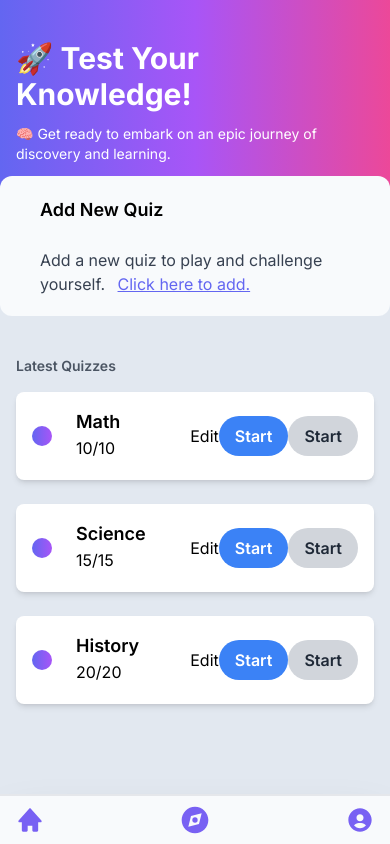
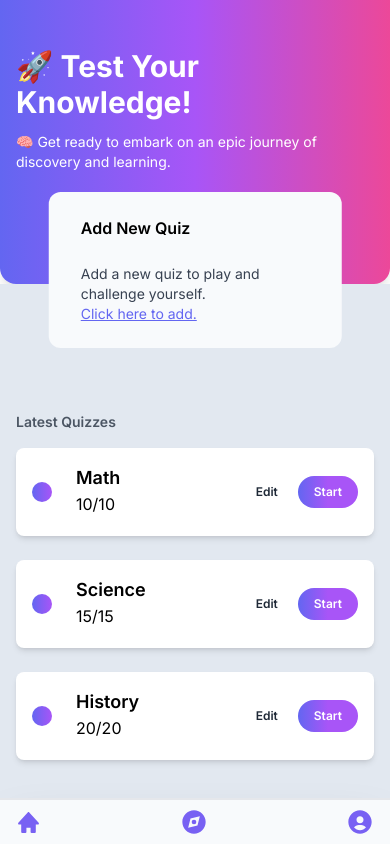
Before and after one commit to QuizzlerApplication/quizzler-frontend, a Next.js app: page /dashboard in a window 390 px wide. Shown: the top 844 px of the page. Built offline with nearby package versions, Linux system fonts and the light colour scheme.

Commit message:
fix layout responsivenmess

```diff
--- a/src/components/Common/Buttons/PrimaryButton.tsx
+++ b/src/components/Common/Buttons/PrimaryButton.tsx
@@ -8,7 +8,9 @@ interface PrimaryButtonProps {
 const PrimaryButton: React.FC<PrimaryButtonProps> = ({ label, onClick }) => {
   return (
     <button
-      className="bg-blue-500 hover:bg-blue-600 text-white font-semibold py-2 px-4 rounded-full transition-transform transform active:scale-95"
+      className="bg-gradient-to-r from-indigo-500 via-purple-500 to-purple-500 hover:bg-blue-600 text-white     font-semibold py-2 px-4 rounded-full transition-transform transform active:scale-95
+      text-xs sm:text-lg
+      "
       onClick={onClick}
     >
       {label}
--- a/src/components/Common/Buttons/SecondaryButton.tsx
+++ b/src/components/Common/Buttons/SecondaryButton.tsx
@@ -8,7 +8,7 @@ interface SecondaryButtonProps {
 const SecondaryButton: React.FC<SecondaryButtonProps> = ({ label, onClick }) => {
   return (
     <button
-      className="bg-gray-300 hover:bg-gray-400 text-gray-800 font-semibold py-2 px-4 rounded-full transition-transform transform active:scale-95"
+      className=" hover:underline text-gray-800 font-semibold py-2 px-4 rounded-full transition-transform transform active:scale-95 text-xs sm:text-md"
       onClick={onClick}
     >
       {label}
--- a/src/components/Common/Container.tsx
+++ b/src/components/Common/Container.tsx
@@ -6,7 +6,7 @@ interface ContainerProps {
 
 const Container: React.FC<ContainerProps> = ({ children }) => {
   return (
-    <div className="container mx-auto px-4 sm:px-6 lg:px-8">
+    <div className=" mx-auto px-4 sm:px-6 lg:px-8">
       {children}
     </div>
   );
--- a/src/components/Dashboard/Cards/QuizCard.tsx
+++ b/src/components/Dashboard/Cards/QuizCard.tsx
@@ -22,13 +22,9 @@ const QuizCard = ({ topic, numQuestions,linkTo }:QuizCardProps) => {
                     <h3 className="text-lg font-semibold">{topic}</h3>
                     <p className="text-md font-regular mb-1">{`${numQuestions}/${numQuestions}`}</p>
                 </div>
-                <div className="">
-
-                    <button>
-                        Edit
-                    </button>
+                <div className="space-x-1 flex flex-col xs:flex-row justify-end items-center">
+                    <SecondaryButton label='Edit' onClick={()=>{123}}/>
                     <PrimaryButton label='Start' onClick={()=>{123}}/>
-                    <SecondaryButton label='Start' onClick={()=>{123}}/>
                 </div>
             </div>
         </Link>
--- a/src/components/Dashboard/DashBoardMenu/DashBoardMenu.tsx
+++ b/src/components/Dashboard/DashBoardMenu/DashBoardMenu.tsx
@@ -25,9 +25,10 @@ const DashBoardMenu = () => {
   };
 
   return (
-    <div className='absolute top-44 left-1/2 transform -translate-x-1/2 bg-slate-50 w-full max-w-xl px-10 py-5 rounded-xl '>
+    <div className='absolute top-48 sm:top-38 md:top-38 left-1/2 transform -translate-x-1/2 bg-slate-50 w-3/4
+      max-w-xl px-8 py-6 rounded-xl '>
       <div className="flex items-center justify-between pb-4">
-        <h2 className='font-semibold text-lg mb-2'>
+        <h2 className='font-semibold text-md sm:text-lg md:text-lg mb-2'>
           {'Add New Quiz'}
         </h2>
         {isAddingQuiz ? <CloseButton onClick={handleCloseButtonClick} /> : <></>}
@@ -48,10 +49,10 @@ const DashBoardMenu = () => {
           </button>
         </div>
       ) : (
-        <p className='text-gray-700'>
+        <p className='text-gray-700 text-left text-sm'>
           Add a new quiz to play and challenge yourself.{' '}
           <button
-            className='ml-2 text-indigo-500 underline cursor-pointer'
+            className=' text-indigo-500 underline cursor-pointer'
             onClick={handleAddQuizClick}
           >
             Click here to add.
--- a/src/components/Dashboard/DashboardHero/DashboardHero.tsx
+++ b/src/components/Dashboard/DashboardHero/DashboardHero.tsx
@@ -5,10 +5,10 @@ import '@/styles/animations.css';
 
 const DashboardHero = () => {
   return (
-    <section className="text-black bg-gradient-to-r from-indigo-500 via-purple-500 to-pink-500 rounded-b-2xl shadow-lg animate-gradientAnimation duration-3000 h-fit">
+    <section className="text-black bg-gradient-to-r from-indigo-500 via-purple-500 to-pink-500 rounded-b-2xl shadow-lg animate-gradientAnimation duration-3000 h-fit ">
       {/* Apply the animation class here */}
       <Container>
-        <div className="pt-10">
+        <div className="pt-10 xs:pt-12">
           <h1 className="text-white text-3xl font-bold">
             🚀 Test Your Knowledge!
           </h1>
--- a/src/components/Dashboard/DashboardLayout/DashboardLayout.tsx
+++ b/src/components/Dashboard/DashboardLayout/DashboardLayout.tsx
@@ -18,7 +18,7 @@ const DashboardLayout = () => {
         <div className="h-screen bg-slate-200">
             <Container>
                 <DashBoardMenu/>
-                <div className="pt-20">
+                <div className="pt-32 sm:pt-28">
                     <SubHeader text="Latest Quizzes" size="small"/>
                 </div>
                 <div className="space-x-1">
--- a/src/components/Dashboard/Navigation/BottomNav.tsx
+++ b/src/components/Dashboard/Navigation/BottomNav.tsx
@@ -10,12 +10,12 @@ const BottomNav = () => {
         <div className="max-w-screen-sm flex justify-between mx-auto items-center">
             <Link href="/">
                 <div className="text-gray-600 hover:text-gray-900">
-                <Icons type="home" size={28} color="#7861f3" />
+                <Icons type="home" size={25} color="#7861f3" />
                 </div>
             </Link>
             <Link href="/explore">
                 <div className="text-gray-600 hover:text-gray-900">
-                <Icons type="explore" size={32} color="#7861f3" />
+                <Icons type="explore" size={28} color="#7861f3" />
                 </div>
             </Link>
             <Link href="/profile">
--- a/tailwind.config.ts
+++ b/tailwind.config.ts
@@ -1,4 +1,5 @@
 import type { Config } from 'tailwindcss'
+const defaultTheme = require('tailwindcss/defaultTheme');
 
 const config: Config = {
   content: [
@@ -7,6 +8,10 @@ const config: Config = {
     './src/app/**/*.{js,ts,jsx,tsx,mdx}',
   ],
   theme: {
+    screens: {
+      'xs': '300px',
+      ...defaultTheme.screens,
+    },
     extend: {
       backgroundImage: {
         'gradient-radial': 'radial-gradient(var(--tw-gradient-stops))',
```
Also changed, not shown: 1 other file (tests, documents, lock files or other folders).
